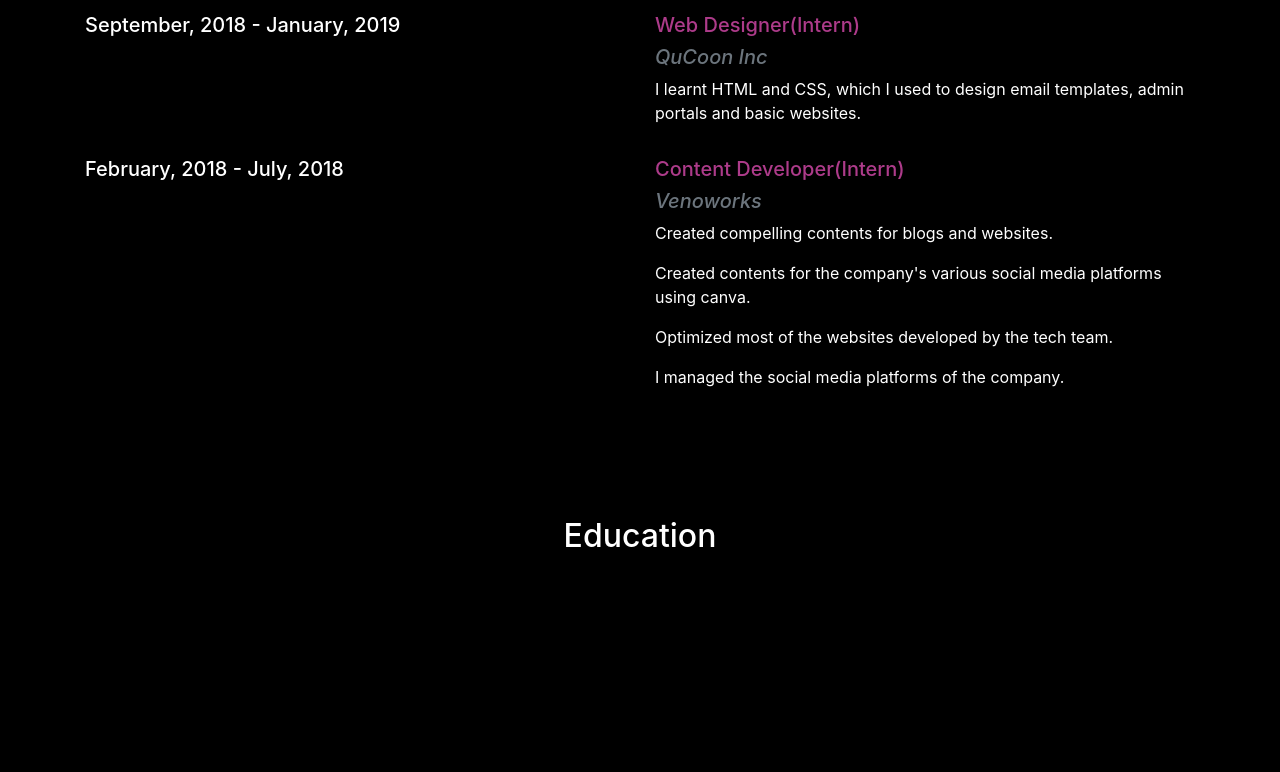
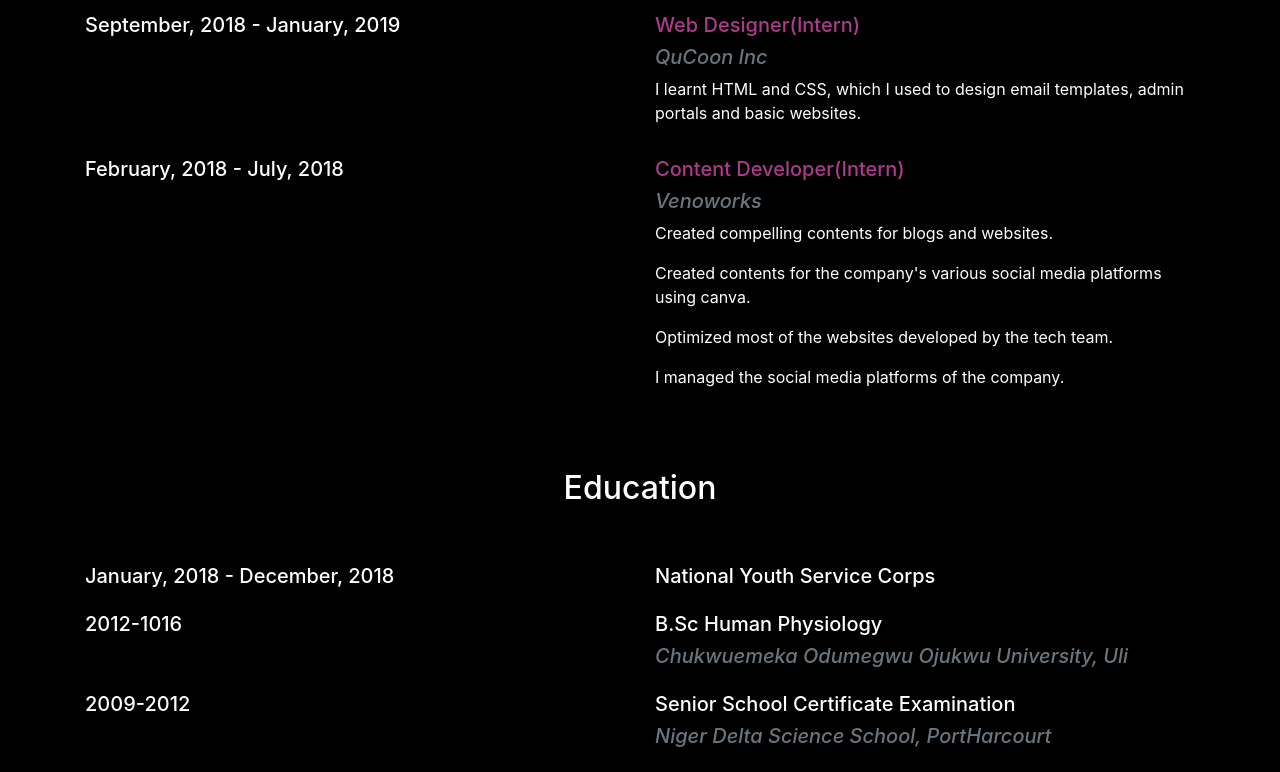
Before and after one commit to chidiogo-akunne/My-Portfolio, a website: page about.html in a window 1280 px wide. Shown: the part 1441-2213 px from the top of the page. Before the commit the page ends 2053 px from the top, so only its background shows below. Drawn offline with Linux system fonts and the light colour scheme.

Commit message:
create education summary section

```diff
--- a/about.html
+++ b/about.html
@@ -159,8 +159,34 @@
                         </div>
                     </div>
                 </section>
-                <section class="pt-5 mt-5 container">
+                <section class="pt-4 mt-4 container">
                     <h2 class="about-h2 pb-5">Education</h2>
+                    <div class="row pb-3">
+                        <div class="col-sm-12 col-md-6">
+                            <h5>January, 2018 - December, 2018</h5>
+                        </div>
+                        <div class="col-sm-12 col-md-6">
+                            <h5 class="cert">National Youth Service Corps</h5>
+                        </div>
+                    </div>
+                        <div class="row pb-3">
+                        <div class="col-sm-12 col-md-6">
+                            <h5>2012-1016</h5>
+                        </div>
+                        <div class="col-sm-12 col-md-6">
+                            <h5 class="cert">B.Sc Human Physiology</h5>
+                            <h5 class="text-muted"><em>Chukwuemeka Odumegwu Ojukwu University, Uli</em></h5>
+                        </div>
+                    </div>
+                    <div class="row pb-3">
+                        <div class="col-sm-12 col-md-6">
+                            <h5>2009-2012</h5>
+                        </div>
+                        <div class="col-sm-12 col-md-6">
+                            <h5 class="cert">Senior School Certificate Examination</h5>
+                            <h5 class="text-muted"><em>Niger Delta Science School, PortHarcourt</em></h5>
+                        </div>
+                    </div>
                 </section>
             </article>
         </main>
```
